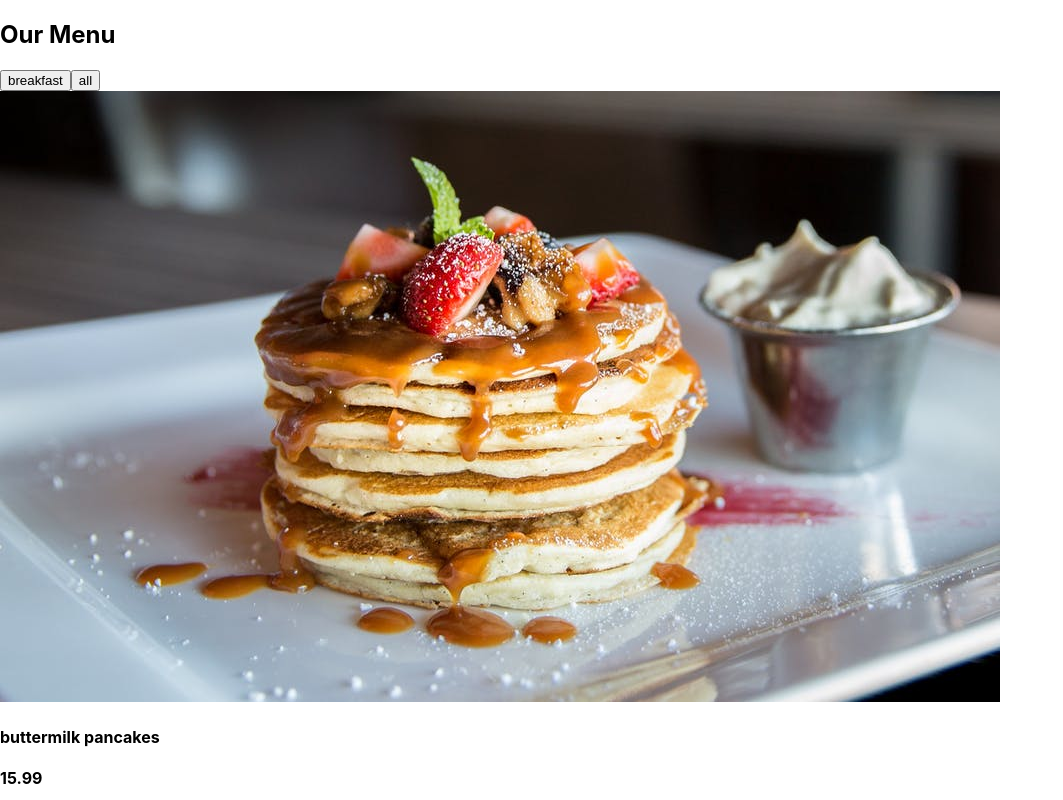
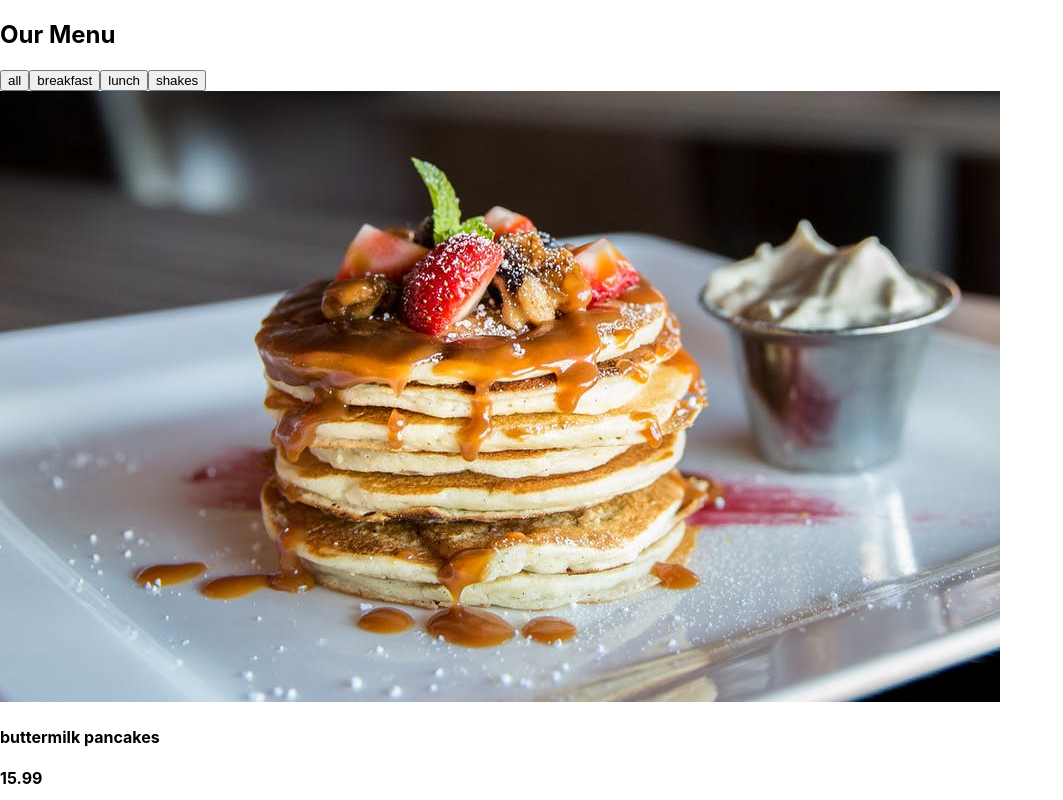
Before and after one commit to josenauto/our-menu, a React (Create React App) app: page / in a window 1280 px wide. Shown: the top 800 px of the page, without its empty margins (0-1063 px from the left). Built offline with nearby package versions, Linux system fonts and the light colour scheme.

Commit message:
Added a function and buttons dinamically

```diff
--- a/src/App.js
+++ b/src/App.js
@@ -3,13 +3,15 @@ import Menu from "./Menu";
 import Categories from "./Categories";
 import items from "./data";
 
+const allCategories = ["all", ...new Set(items.map((item) => item.category))];
+
 function App() {
   const [menuItems, setMenuItems] = useState(items);
-  const [categories, setCategories] = useState([]);
+  const [categories, setCategories] = useState(allCategories);
 
   const filterItems = (category) => {
-    if (category === 'all') {
-      setMenuItems(items)
+    if (category === "all") {
+      setMenuItems(items);
       return;
     }
     const newItems = items.filter((item) => item.category === category);
@@ -22,7 +24,7 @@ function App() {
         <div>
           <h2>Our Menu</h2>
         </div>
-        <Categories filterItems={filterItems} />
+        <Categories categories={categories} filterItems={filterItems} />
         <Menu items={menuItems} />
       </section>
     </div>
--- a/src/Categories.js
+++ b/src/Categories.js
@@ -1,10 +1,19 @@
 import React from "react";
 
-const Categories = ({ filterItems }) => {
+const Categories = ({ categories, filterItems }) => {
   return (
     <div>
-      <button onClick={() => filterItems("breakfast")}>breakfast</button>
-      <button onClick={() => filterItems("all")}>all</button>
+      {categories.map((category, index) => {
+        return (
+          <button
+            type="button"
+            key={index}
+            onClick={() => filterItems(category)}
+          >
+            {category}
+          </button>
+        );
+      })}
     </div>
   );
 };
```
